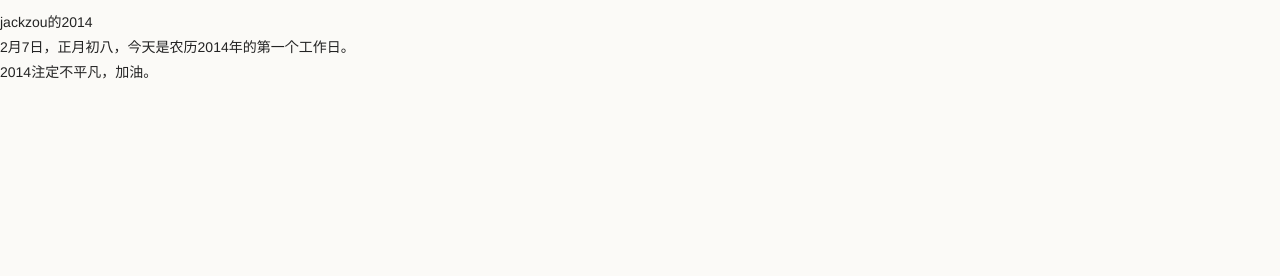
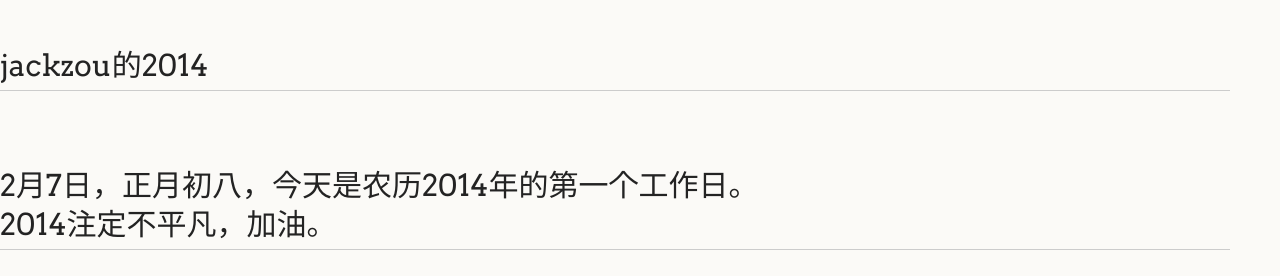
Before and after one commit to jackzou19/2014, a plain HTML site: page index.html in a window 1280 px wide. Drawn offline with Linux system fonts and the light colour scheme.

Commit message:
Update index.html

```diff
--- a/index.html
+++ b/index.html
@@ -14,7 +14,7 @@
     <![endif]-->
   </head>
   <body>
-jackzou的2014</br>
+<h1>jackzou的2014<h1></br>
   2月7日，正月初八，今天是农历2014年的第一个工作日。</br>
   2014注定不平凡，加油。
     <!--[if !IE]><script>fixScale(document);</script><![endif]-->
```
